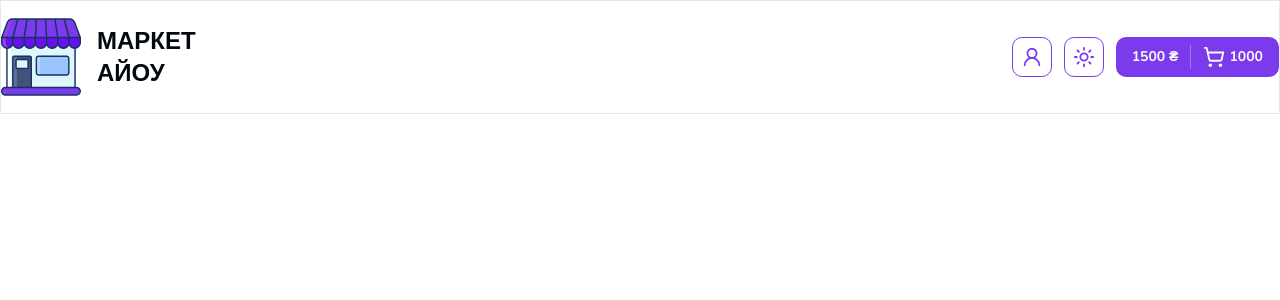
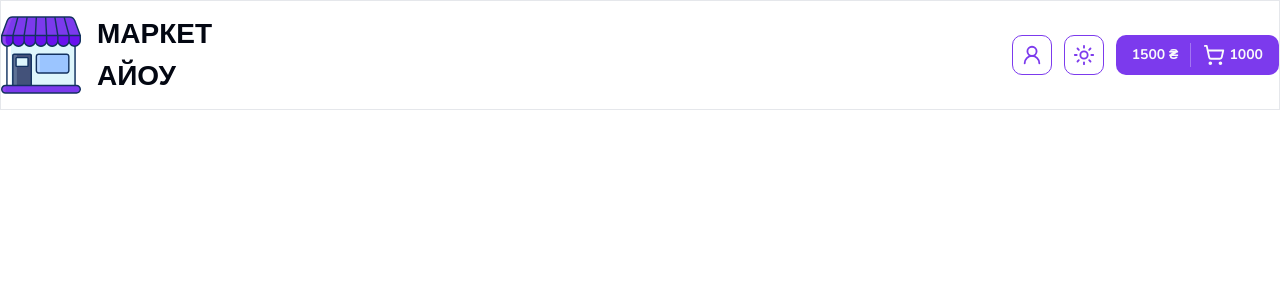
Before and after one commit to smartware10/market.io.frontend, a Next.js app: page / in a window 1280 px wide. Shown: the top 300 px of the page. Built offline with nearby package versions, Linux system fonts and the light colour scheme.

Commit message:
Edit header component

```diff
--- a/src/components/shared/header.tsx
+++ b/src/components/shared/header.tsx
@@ -1,6 +1,6 @@
 import React from "react";
 import { cn } from "@/lib/utils";
-import { Container } from "@/components/shared";
+import { Container, Title } from "@/components/shared";
 import Image from "next/image";
 import { Button, ModeToggle } from "@/components/ui";
 import { ArrowRight, ShoppingCart, UserRound } from "lucide-react";
@@ -12,14 +12,16 @@ interface Props {
 export const Header: React.FC<Props> = ({ className }) => {
   return (
     <header className={cn("border border-b", className)}>
-      <Container className="flex items-center justify-between py-4">
+      <Container className="flex items-center justify-between py-3">
         {/* Левая часть */}
         <div className="flex items-center gap-4">
           <Image src={"/logo.svg"} alt="Logo" width={80} height={80} />
           <div>
-            <h1 className="text-2xl font-extrabold uppercase table-caption">
-              Маркет АйОу
-            </h1>
+            <Title
+              text={"Маркет АйОу"}
+              size={"logo"}
+              className={"font-extrabold uppercase table-caption"}
+            />
           </div>
         </div>
 
```
